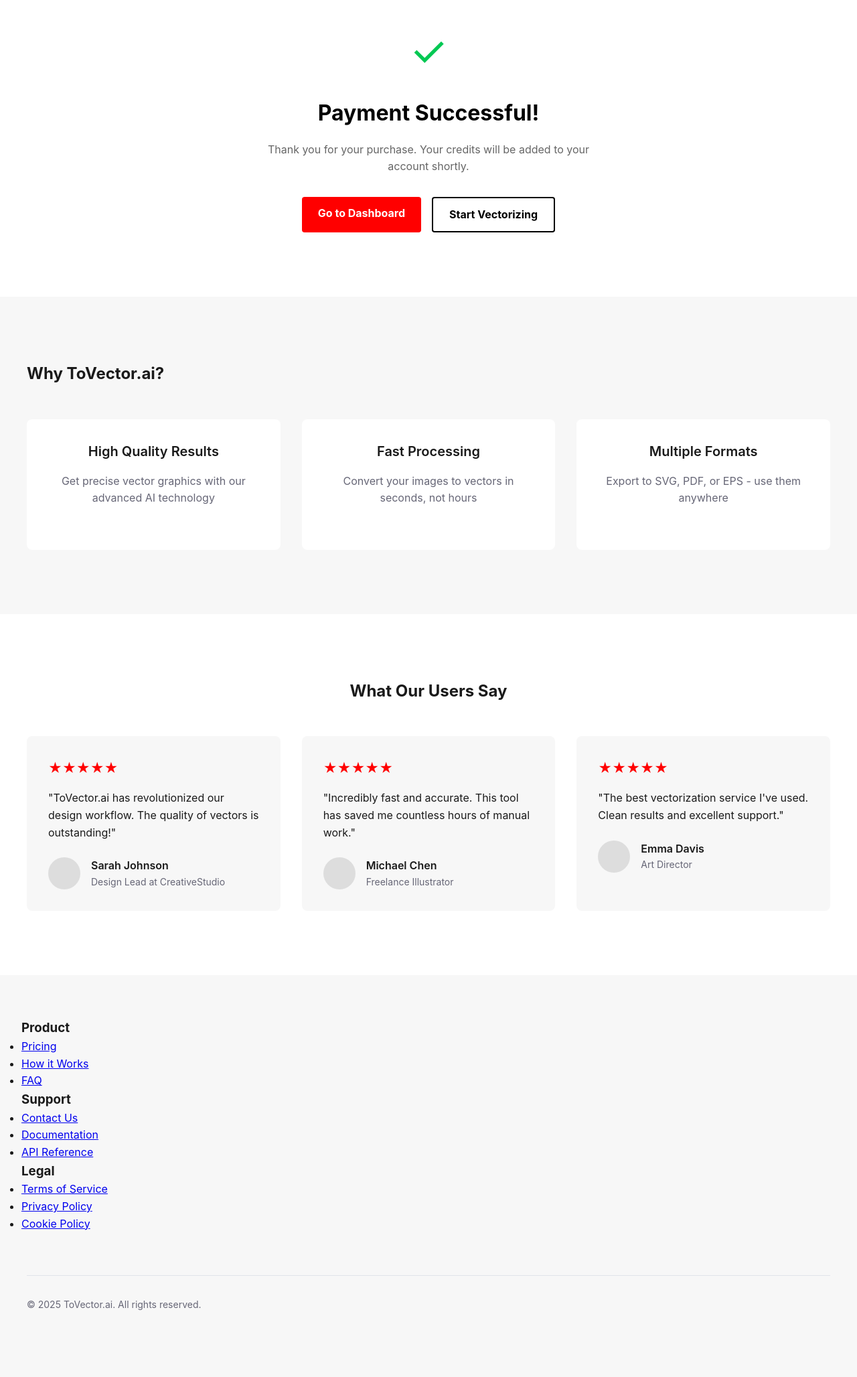
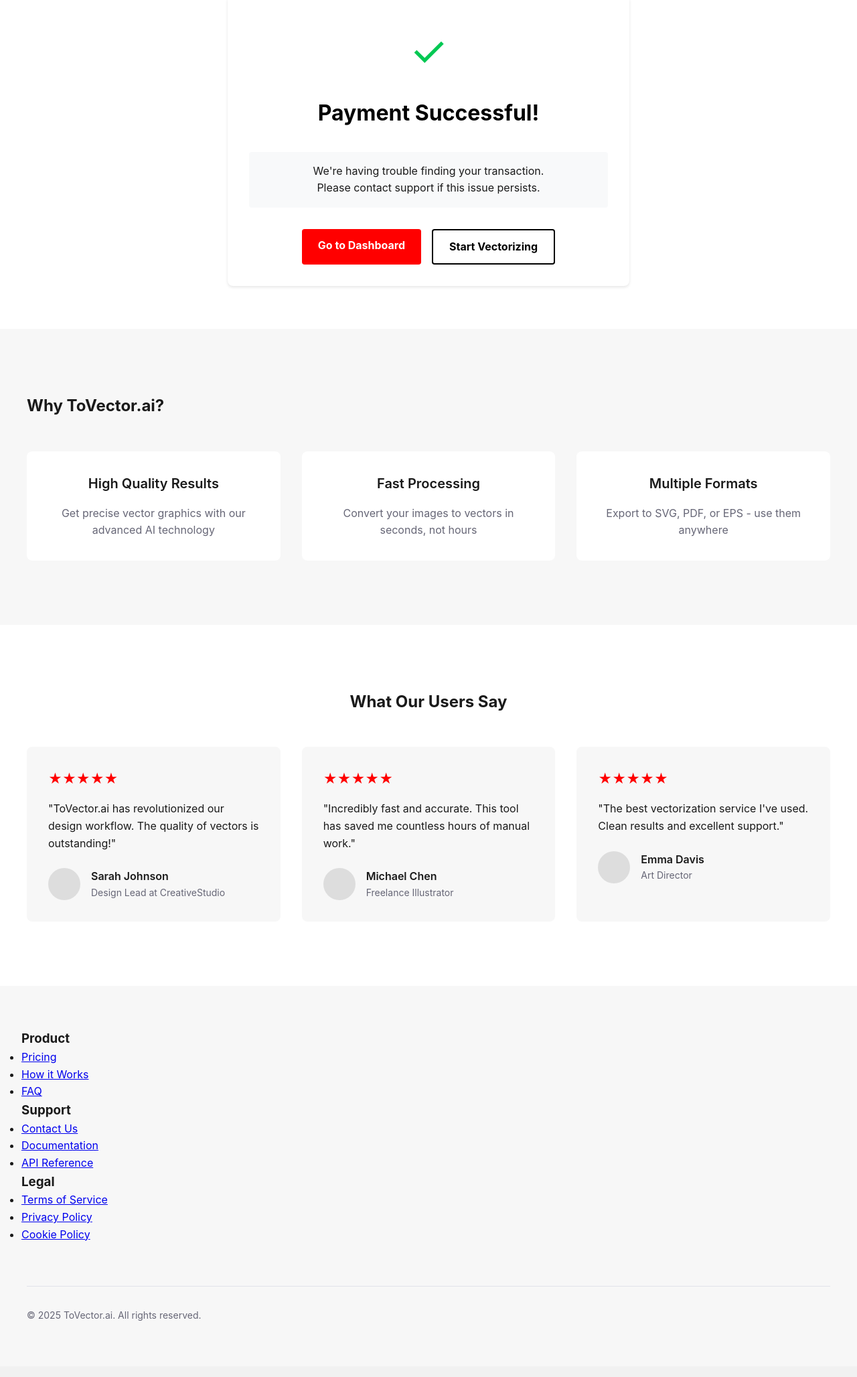
Before and after one commit to beoncer/tovector_python, a Django app: page /checkout/success/ in a window 1280 px wide. Shown: the part 71-2127 px from the top of the page at 67% size. After the commit the page ends 2043 px from the top, so only its background shows below. Run offline with Django 5.2, Linux system fonts and the light colour scheme; the visitor is signed in with stand-in values (Sample User, id 1); data that the repository does not hold is empty; parts of the project's set-up code (start-up, migrations or seed data) failed here and were passed over; some libraries are stand-ins or nearby versions.

Commit message:
Fix Facebook login email handling and enhance checkout success feedback

```diff
--- a/core/templates/core/checkout_success.html
+++ b/core/templates/core/checkout_success.html
@@ -6,7 +6,34 @@
 <div class="checkout-result">
     <div class="success-icon">✓</div>
     <h1>Payment Successful!</h1>
-    <p>Thank you for your purchase. Your credits will be added to your account shortly.</p>
+
+    {% if status == 'pending' %}
+        <div class="transaction-info">
+            <p>Your payment has been received and is being processed.</p>
+            <p>Transaction ID: {{ transaction.id }}</p>
+            <p>Status: {{ transaction.status }}</p>
+            <p>Please wait a moment while we update your credits...</p>
+        </div>
+    {% elif status == 'no_transaction' %}
+        <div class="transaction-info">
+            <p>We're having trouble finding your transaction.</p>
+            <p>Please contact support if this issue persists.</p>
+        </div>
+    {% else %}
+        <div class="transaction-info">
+            <p>Your credits have been successfully added to your account!</p>
+            <div class="credit-update">
+                <p>Credits Added: <strong>{{ credits_added }}</strong></p>
+                <p>New Balance: <strong>{{ new_balance }}</strong></p>
+            </div>
+            <div class="transaction-details">
+                <p>Transaction ID: {{ transaction.id }}</p>
+                <p>Credit Pack: {{ credit_pack.name }}</p>
+                <p>Amount Paid: ${{ transaction.amount_paid }}</p>
+            </div>
+        </div>
+    {% endif %}
+
     <div class="action-buttons">
         <a href="{% url 'core:dashboard' %}" class="primary-button">Go to Dashboard</a>
         <a href="{% url 'core:home' %}" class="secondary-button">Start Vectorizing</a>
@@ -19,6 +46,9 @@
     margin: 4rem auto;
     text-align: center;
     padding: 2rem;
+    background: white;
+    border-radius: 8px;
+    box-shadow: 0 2px 4px rgba(0, 0, 0, 0.1);
 }
 
 .success-icon {
@@ -32,15 +62,41 @@
     margin-bottom: 1rem;
 }
 
-p {
+.transaction-info {
+    margin: 2rem 0;
+    padding: 1rem;
+    background: #f8f9fa;
+    border-radius: 4px;
+}
+
+.credit-update {
+    margin: 1rem 0;
+    padding: 1rem;
+    background: #e8f5e9;
+    border-radius: 4px;
+}
+
+.credit-update p {
+    margin: 0.5rem 0;
+    font-size: 1.1rem;
+}
+
+.transaction-details {
+    margin-top: 1rem;
+    padding-top: 1rem;
+    border-top: 1px solid #dee2e6;
+}
+
+.transaction-details p {
+    margin: 0.5rem 0;
     color: #666;
-    margin-bottom: 2rem;
 }
 
 .action-buttons {
     display: flex;
     gap: 1rem;
     justify-content: center;
+    margin-top: 2rem;
 }
 
 .primary-button {
--- a/core/views.py
+++ b/core/views.py
@@ -236,13 +236,20 @@
             print(f"\nUser Info: {user_info}")
 
             # Get or create user
-            email = user_info['email']
+            # For Facebook login, use sub as unique identifier if email is not available
+            if 'email' in user_info:
+                user_identifier = user_info['email']
+            else:
+                user_identifier = user_info['sub']  # Facebook user ID
+
             try:
-                user = User.objects.get(email=email)
+                user = User.objects.get(email=user_identifier)
                 created = False
+                print(f"\nFound existing user: {user.email}")
             except User.DoesNotExist:
-                # Generate a unique username from the email
-                base_username = email.split('@')[0]
+                print("\nCreating new user...")
+                # Generate a unique username from the name or sub
+                base_username = user_info.get('nickname', user_info['sub']).lower().replace(' ', '_')
                 username = base_username
                 counter = 1
 
@@ -251,43 +258,56 @@
                     username = f"{base_username}{counter}"
                     counter += 1
 
-                # Create the user with the unique username
-                user = User.objects.create(
-                    username=username,
-                    email=email,
-                    is_active=True,
-                    credits=settings.INITIAL_FREE_CREDITS
-                )
+                print(f"Generated username: {username}")
 
-                # Update user's profile information if available
-                if user_info.get('given_name'):
-                    user.first_name = user_info['given_name']
-                if user_info.get('family_name'):
-                    user.last_name = user_info['family_name']
-                user.save()
+                try:
+                    # Create new user with Auth0 data
+                    user = User.objects.create_user(
+                        username=username,
+                        email=user_identifier,  # Use sub as email for Facebook users
+                        first_name=user_info.get('given_name', ''),
+                        last_name=user_info.get('family_name', ''),
+                        is_active=True
+                    )
+                    created = True
 
-                created = True
+                    # Set initial credits for new users
+                    user.credits = settings.INITIAL_FREE_CREDITS
+                    user.save()
 
-            # Clear any existing session first
-            request.session.flush()
+                    print(f"\nSuccessfully created new user: {user.email}")
+                except Exception as e:
+                    print(f"\nError creating user: {str(e)}")
+                    raise
 
-            # Login user
-            login(request, user)
+            try:
+                # Clear any existing session first
+                request.session.flush()
 
-            # Set session expiry to browser close
-            request.session.set_expiry(0)
+                # Login user
+                login(request, user)
+                print("\nSuccessfully logged in user")
 
-            # Store tokens in session
-            request.session['access_token'] = token_data['access_token']
-            request.session['id_token'] = token_data['id_token']
-            request.session['auth_time'] = int(time.time())
+                # Set session expiry to browser close
+                request.session.set_expiry(0)
 
-            # If this is a new user, initialize their credits
-            if created:
-                user.credits = settings.INITIAL_FREE_CREDITS
-                user.save()
+                # Store tokens in session
+                request.session['access_token'] = token_data['access_token']
+                request.session['id_token'] = token_data['id_token']
+                request.session['auth_time'] = int(time.time())
+                print("\nSuccessfully stored tokens in session")
 
-            return redirect('core:dashboard')
+                # If this is a new user, initialize their credits
+                if created:
+                    user.credits = settings.INITIAL_FREE_CREDITS
+                    user.save()
+                    print("\nInitialized credits for new user")
+
+                return redirect('core:dashboard')
+
+            except Exception as e:
+                print(f"\nError during login/session setup: {str(e)}")
+                raise
 
         except requests.exceptions.RequestException as e:
             print(f"\nRequest Error: {e}")
@@ -296,9 +316,11 @@
                 'error': 'Failed to authenticate. Please ensure your Auth0 configuration is correct.'
             })
         except Exception as e:
-            print(f"\nUnexpected error: {str(e)}")
+            print(f"\nError in Auth0 callback: {str(e)}")
+            import traceback
+            print(f"Traceback: {traceback.format_exc()}")
             return render(request, 'core/error.html', {
-                'error': 'An unexpected error occurred'
+                'error': 'An unexpected error occurred during authentication'
             })
 
 @method_decorator(require_http_methods(['POST']), name='dispatch')
@@ -321,30 +343,46 @@
     sig_header = request.META.get('HTTP_STRIPE_SIGNATURE')
     stripe.api_key = settings.STRIPE_SECRET_KEY
 
+    print("\nReceived Stripe webhook:")
+    print(f"Signature: {sig_header}")
+    print(f"Payload: {payload.decode('utf-8')}")
+
     try:
         # Verify webhook signature and extract event
         event = stripe.Webhook.construct_event(
             payload, sig_header, settings.STRIPE_WEBHOOK_SECRET
         )
+        print(f"\nVerified webhook signature for event: {event.type}")
     except ValueError as e:
+        print(f"\nInvalid payload: {str(e)}")
         return HttpResponse(status=400)
     except stripe.error.SignatureVerificationError as e:
+        print(f"\nInvalid signature: {str(e)}")
         return HttpResponse(status=400)
 
     # Handle specific event types
     if event.type == 'checkout.session.completed':
         session = event.data.object
+        print(f"\nProcessing checkout.session.completed event:")
+        print(f"Session ID: {session.id}")
+        print(f"Payment Intent: {session.payment_intent}")
+        print(f"Metadata: {session.metadata}")
 
         try:
             # Get user and credit pack from metadata
             user_id = session.metadata.get('user_id')
             credit_pack_id = session.metadata.get('credit_pack_id')
 
+            print(f"\nLooking up user {user_id} and credit pack {credit_pack_id}")
+
             user = User.objects.get(id=user_id)
             credit_pack = CreditPack.objects.get(id=credit_pack_id)
 
+            print(f"Found user: {user.email}")
+            print(f"Found credit pack: {credit_pack.name}")
+
             # Create transaction record
-            Transaction.objects.create(
+            transaction = Transaction.objects.create(
                 user=user,
                 transaction_type='PURCHASE',
                 credit_pack=credit_pack,
@@ -353,17 +391,20 @@
                 status='COMPLETED',
                 stripe_payment_id=session.payment_intent
             )
+            print(f"Created transaction: {transaction.id}")
 
             # Add credits and free previews to user's account
             user.credits += Decimal(str(credit_pack.credits))
             user.free_previews_remaining += credit_pack.free_previews
             user.save()
 
-            # Send confirmation email (you can implement this later)
+            print(f"Updated user credits: {user.credits}")
+            print(f"Updated free previews: {user.free_previews_remaining}")
 
         except (User.DoesNotExist, CreditPack.DoesNotExist, Exception) as e:
-            # Log the error but return 200 to acknowledge receipt
-            print(f"Error processing webhook: {str(e)}")
+            print(f"\nError processing webhook: {str(e)}")
+            import traceback
+            print(f"Traceback: {traceback.format_exc()}")
             return HttpResponse(status=200)
 
     return HttpResponse(status=200)
@@ -386,6 +427,13 @@
         # Set the Stripe API key
         stripe.api_key = settings.STRIPE_SECRET_KEY
 
+        # Check if user's email is actually an Auth0 sub ID (for Facebook logins)
+        user_email = request.user.email
+        if '|' in user_email:  # This indicates it's an Auth0 sub ID
+            # Create a placeholder email using the sub ID
+            sub_id = user_email.split('|')[1]
+            user_email = f'facebook_{sub_id}@placeholder.com'
+
         # Create Stripe checkout session
         checkout_session = stripe.checkout.Session.create(
             payment_method_types=['card'],
@@ -407,7 +455,7 @@
             mode='payment',
             success_url=request.build_absolute_uri(reverse('core:checkout_success')),
             cancel_url=request.build_absolute_uri(reverse('core:checkout_cancel')),
-            customer_email=request.user.email,
+            customer_email=user_email,
         )
 
         return JsonResponse({
@@ -422,11 +470,49 @@
         print(f"Error creating checkout session: {str(e)}")  # Add debug logging
         return JsonResponse({'error': str(e)}, status=400)
 
+@login_required
 def checkout_success(request):
-    """
-    Handle successful checkout.
-    """
-    return render(request, 'core/checkout_success.html')
+    """Handle successful checkout."""
+    print("\nCheckout Success View:")
+    print(f"User: {request.user.email}")
+    print(f"Current credits: {request.user.credits}")
+
+    # Get the latest transaction for this user
+    latest_transaction = Transaction.objects.filter(
+        user=request.user,
+        transaction_type='PURCHASE'
+    ).order_by('-created_at').first()
+
+    if latest_transaction:
+        print(f"Latest transaction: {latest_transaction.id}")
+        print(f"Transaction status: {latest_transaction.status}")
+        print(f"Credits amount: {latest_transaction.credits_amount}")
+        print(f"Credit pack: {latest_transaction.credit_pack.name}")
+
+        # Check if credits were actually added
+        if latest_transaction.status == 'COMPLETED':
+            print("Transaction is completed, checking credit update...")
+            # Refresh user from database to get latest state
+            request.user.refresh_from_db()
+            print(f"Updated credits: {request.user.credits}")
+
+            return render(request, 'core/checkout_success.html', {
+                'transaction': latest_transaction,
+                'credits_added': latest_transaction.credits_amount,
+                'new_balance': request.user.credits,
+                'credit_pack': latest_transaction.credit_pack
+            })
+        else:
+            print("Transaction is not completed yet")
+            return render(request, 'core/checkout_success.html', {
+                'transaction': latest_transaction,
+                'status': 'pending'
+            })
+    else:
+        print("No recent transactions found")
+        return render(request, 'core/checkout_success.html', {
+            'status': 'no_transaction'
+        })
 
 def checkout_cancel(request):
     """
--- a/vectorizer_saas/settings.py
+++ b/vectorizer_saas/settings.py
@@ -154,7 +154,7 @@
 AUTH0_DOMAIN = config('AUTH0_DOMAIN')
 AUTH0_CLIENT_ID = config('AUTH0_CLIENT_ID')
 AUTH0_CLIENT_SECRET = config('AUTH0_CLIENT_SECRET')
-AUTH0_CALLBACK_URL = 'https://efbd-2001-7d0-8224-e00-3dfd-a15d-15e8-1df1.ngrok-free.app/callback/'
+AUTH0_CALLBACK_URL = 'https://14de-2001-7d0-8224-e00-c85a-f6d7-4e2b-efde.ngrok-free.app/callback/'
 
 # Print Auth0 settings for debugging
 print("\nAuth0 Settings:")
```
